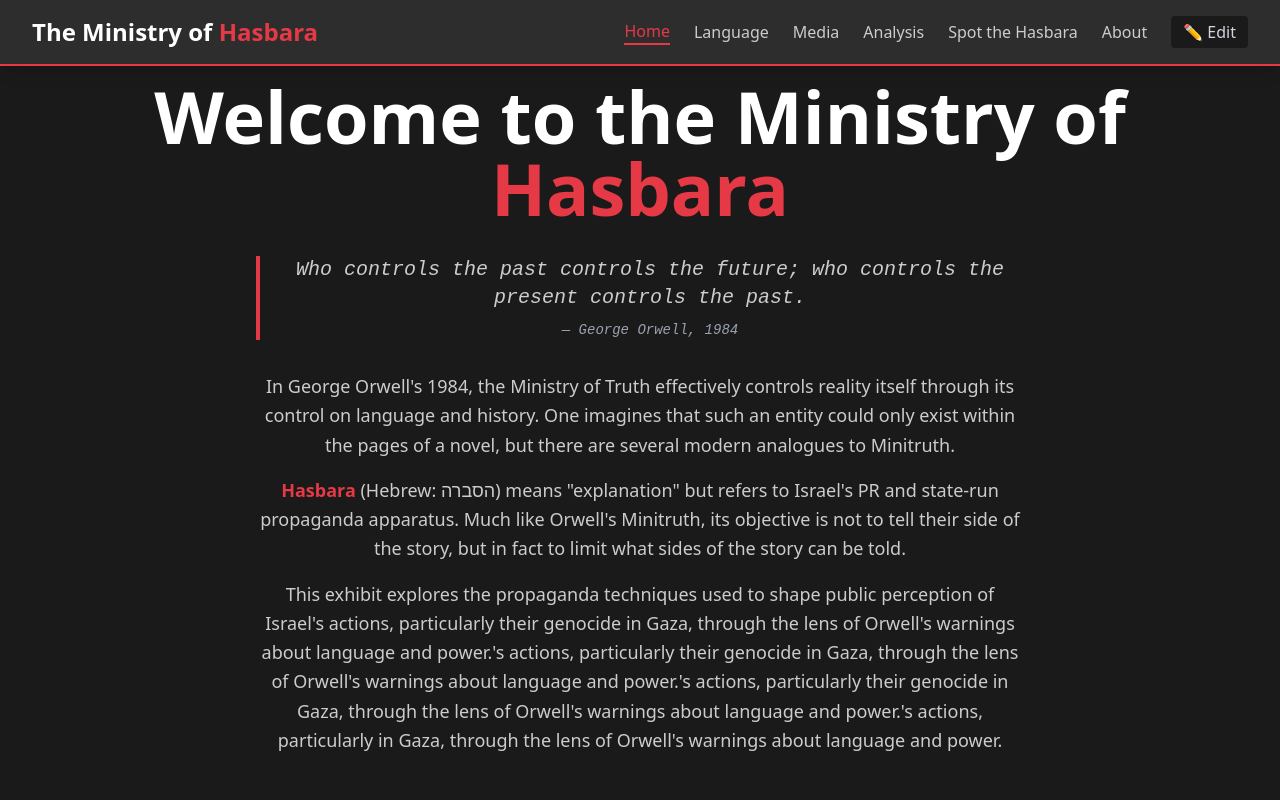
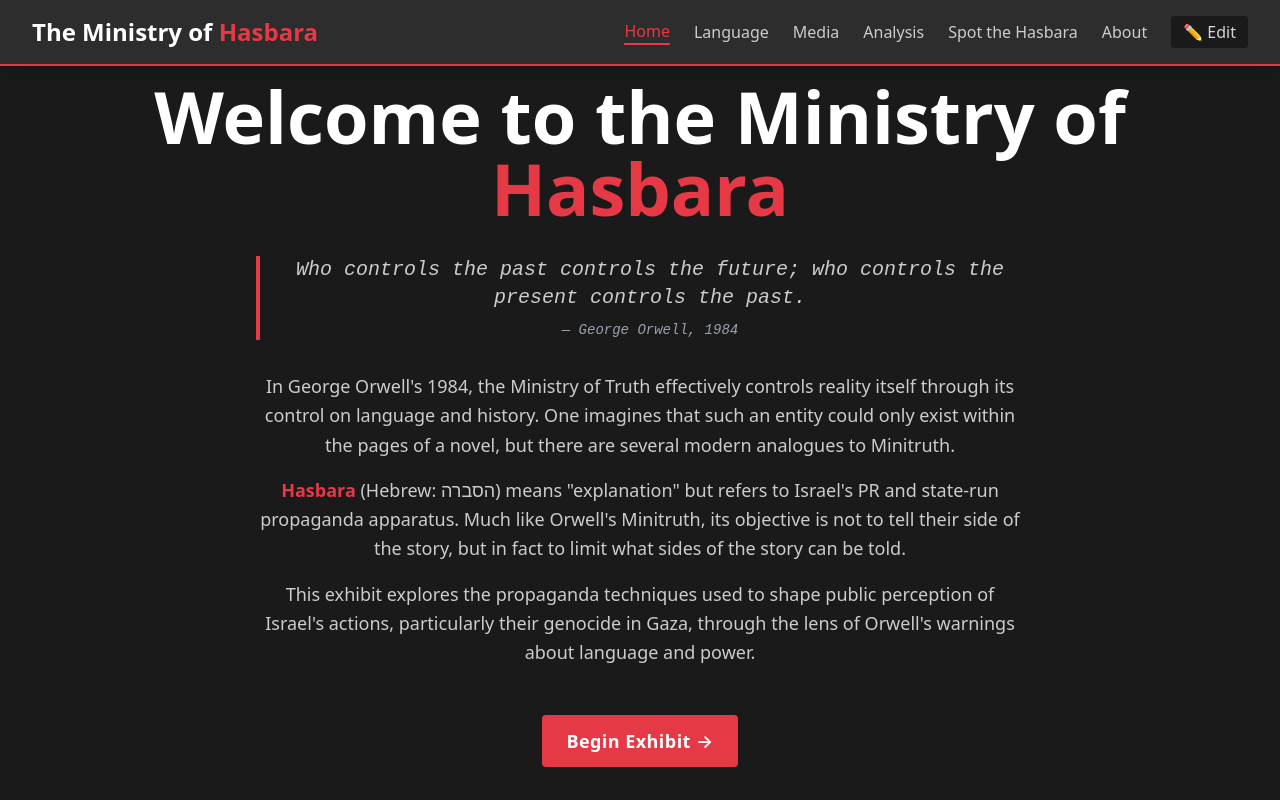
Before and after one commit to Dersdadawg/jewspeak, a React (Vite) app: page / in a window 1280 px wide. Shown: the top 800 px of the page. Built offline with nearby package versions, Linux system fonts and the light colour scheme.

Commit message:
Update Landing.jsx

```diff
--- a/src/pages/Landing.jsx
+++ b/src/pages/Landing.jsx
@@ -91,7 +91,7 @@ export default function Landing() {
             </p>
             <p>
               <EditableText
-                value="This exhibit explores the propaganda techniques used to shape public perception of Israel's actions, particularly their genocide in Gaza, through the lens of Orwell's warnings about language and power.'s actions, particularly their genocide in Gaza, through the lens of Orwell's warnings about language and power.'s actions, particularly their genocide in Gaza, through the lens of Orwell's warnings about language and power.'s actions, particularly in Gaza, through the lens of Orwell's warnings about language and power."
+                value="This exhibit explores the propaganda techniques used to shape public perception of Israel's actions, particularly their genocide in Gaza, through the lens of Orwell's warnings about language and power."
                 storageKey="landing-para-3"
                 className="text-orwell-light"
                 tag="span"
```
